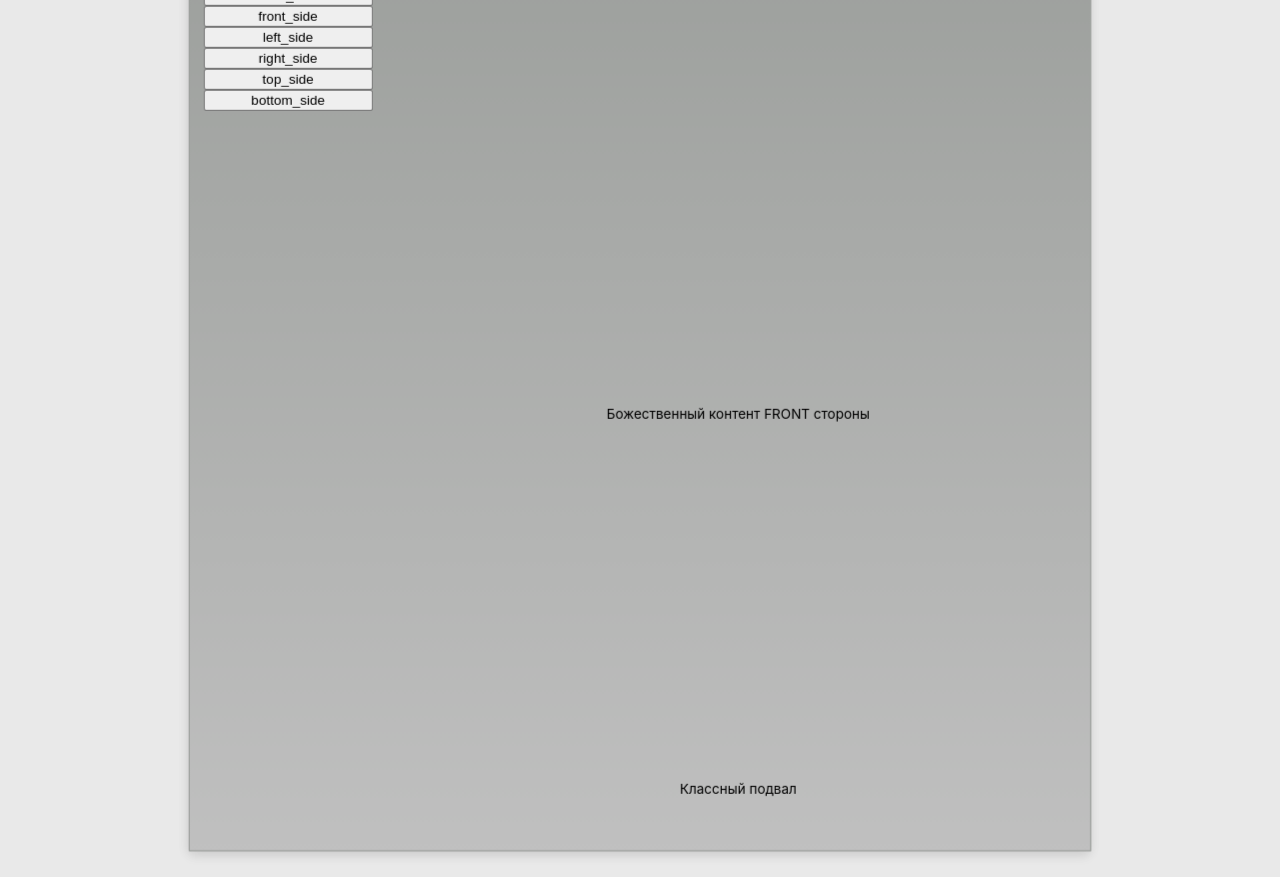
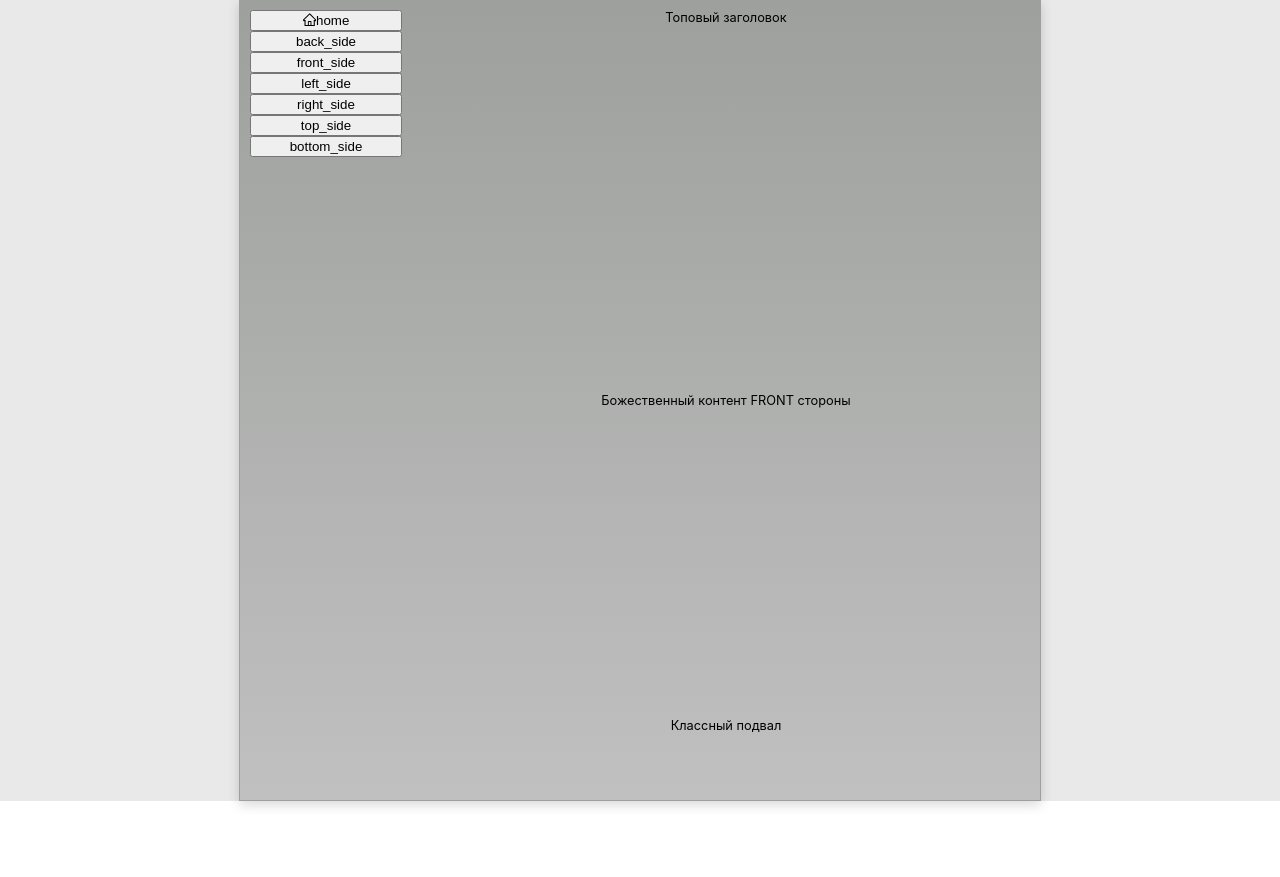
Before and after one commit to den-eshchenko/react-cube-router, a React (Create React App) app: page /front_side in a window 1280 px wide. After the commit the page ends 801 px from the top, so only its background shows below. Built offline with nearby package versions, Linux system fonts and the light colour scheme.

Commit message:
Добавил проверку на уже выбранную сторону, сделал вычисление высоты и положений сторон

```diff
--- a/src/components/Auth/Auth.tsx
+++ b/src/components/Auth/Auth.tsx
@@ -19,7 +19,7 @@ export function Auth() {
     useEffect(() => {
         const side = params.side;
         if (!side) {
-            navigateWithSearchParams('/front_side', 45)
+            navigateWithSearchParams('/front_side', '1, 1, 1')
         }
     // eslint-disable-next-line react-hooks/exhaustive-deps
     }, [])
--- a/src/components/Cube/Cube.module.css
+++ b/src/components/Cube/Cube.module.css
@@ -12,17 +12,16 @@
     flex: 1;
 }
 
-
 /* контейнер куба */
 .container {
     position: relative;
-    width: 20em;
-    height: 20em;
-    perspective: 999999px;
-    transition: .3s;
+    width: var(--window-height);
+    height: var(--window-height);
+    transition: .5s;
     display: flex;
     align-items: center;
     justify-content: center;
+    transform: scale3d(var(--scale-3d));
 }
 
 /* сам куб */
@@ -35,9 +34,11 @@
     justify-content: center;
     transition: 1s;
 }
+
 /* каждая сторона */
 .side {
     position: absolute;
+    /* backface-visibility: hidden; */
     width: inherit;
     height: inherit;
     display: flex;
@@ -47,29 +48,30 @@
     border: 1px solid #9da09d;
     box-shadow: rgba(0, 0, 0, 0.08) 0px 4px 12px;
 }
+
 /* позиции сторон */
 .front {
-    transform: translateZ(10em);
+    transform: translateZ(calc(var(--window-height) / 2));
     background: linear-gradient(#9da09d, #C0C0C0);
 }
 .back {
-    transform: rotateY(180deg) translateZ(10em);
+    transform: rotateY(180deg) translateZ(calc(var(--window-height) / 2));
     background: linear-gradient(#9da09d, #C0C0C0);
 }
 .right {
-    transform: rotateY(90deg) translateZ(10em);
+    transform: rotateY(90deg) translateZ(calc(var(--window-height) / 2));
     background: linear-gradient(#9da09d, #C0C0C0);
 }
 .left {
-    transform: rotateY(-90deg) translateZ(10em);
+    transform: rotateY(-90deg) translateZ(calc(var(--window-height) / 2));
     background: linear-gradient(#9da09d, #C0C0C0);
 }
 .top {
-    transform: rotateX(90deg) translateZ(10em);
+    transform: rotateX(90deg) translateZ(calc(var(--window-height) / 2));
     background: linear-gradient(#9da09d, #C0C0C0);
 }
 .bottom {
-    transform: rotateX(-90deg) translateZ(10em);
+    transform: rotateX(-90deg) translateZ(calc(var(--window-height) / 2));
     background: linear-gradient(#9da09d, #C0C0C0);
 }
 
--- a/src/components/Cube/Cube.tsx
+++ b/src/components/Cube/Cube.tsx
@@ -1,4 +1,4 @@
-import { useCallback, useLayoutEffect, useRef } from 'react';
+import { useCallback, useEffect, useLayoutEffect, useRef } from 'react';
 import { useParams, useSearchParams } from 'react-router-dom';
 import { setRotationStyleProperty } from '../../utils/setRotationStyleProperty';
 import { setSizeStyleProperty } from '../../utils/setSizeStyleProperty';
@@ -43,13 +43,12 @@ export const CubeRouting = () => {
     event.stopImmediatePropagation();
     const side = params.side || '';
 
-    // срабатывает по 2 раза - возможно можно чекать что уже стоит в значениях
-    if (event.target === containerRef.current && event.propertyName === "font-size") {
+    if (event.target === containerRef.current) {
       setSearchParams({ previousSide: side });
       setRotationStyleProperty(`/${side}`);
     }
-    if (event.target === cubeRef.current && event.propertyName === "font-size") {
-      setSizeStyleProperty(45);
+    if (event.target === cubeRef.current) {
+      setSizeStyleProperty('1, 1, 1');
     }
   }, [params.side, setSearchParams]);
 
@@ -58,6 +57,7 @@ export const CubeRouting = () => {
     const currentSide = `/${params.side}`;
 
     setRotationStyleProperty(currentSide);
+    document.documentElement.style.setProperty("--window-height", `${window.innerHeight}px`);
   // eslint-disable-next-line react-hooks/exhaustive-deps
   }, []);
 
--- a/src/components/NavigationBar/NavigationBar.tsx
+++ b/src/components/NavigationBar/NavigationBar.tsx
@@ -12,7 +12,6 @@ export const NavigationBar = () => {
   return (
     <>
       <button
-          style={{ fontSize: '100%' }}
           onClick={() => {
             handleChangeSide('/front_side');
           }}
@@ -21,7 +20,6 @@ export const NavigationBar = () => {
           home
         </button>
       <button
-        style={{ fontSize: '100%' }}
         onClick={() => {
           // при клике меняется url на /back_side, сохраняется текущее положение отрисованным,
           // начинается анимация перехода, после анимации меняется previousSide на текущий url
@@ -31,7 +29,6 @@ export const NavigationBar = () => {
         back_side
       </button>
       <button
-        style={{ fontSize: '100%' }}
         onClick={() => {
           handleChangeSide('/front_side');
         }}
@@ -39,7 +36,6 @@ export const NavigationBar = () => {
         front_side
       </button>
       <button
-        style={{ fontSize: '100%' }}
         onClick={() => {
           handleChangeSide('/left_side');
         }}
@@ -47,7 +43,6 @@ export const NavigationBar = () => {
         left_side
       </button>
       <button
-        style={{ fontSize: '100%' }}
         onClick={() => {
           handleChangeSide('/right_side');
         }}
@@ -55,7 +50,6 @@ export const NavigationBar = () => {
         right_side
       </button>
       <button
-        style={{ fontSize: '100%' }}
         onClick={() => {
           handleChangeSide('/top_side');
         }}
@@ -63,7 +57,6 @@ export const NavigationBar = () => {
         top_side
       </button>
       <button
-        style={{ fontSize: '100%' }}
         onClick={() => {
           handleChangeSide('/bottom_side');
         }}
--- a/src/components/SideLayout/SideLayout.module.css
+++ b/src/components/SideLayout/SideLayout.module.css
@@ -1,27 +1,23 @@
 .main_container {
-  font-size: 30%;
+  font-size: 80%;
   width: 100%;
   height: 100%;
   display: flex;
 }
 
 .navigation_container {
-  font-size: 100%;
-  height: 100%;
   display: flex;
   flex-direction: column;
   flex: 1;
-  padding: 1em;
+  padding: 10px;
 }
 
 .content_container {
-  width: 100%;
-  height: 100%;
   display: flex;
   flex-direction: column;
   justify-content: space-between;
   flex: 4;
-  padding: 1em;
+  padding: 10px;
 }
 
 .header {
--- a/src/hooks/useNavigateWithSearchParams.ts
+++ b/src/hooks/useNavigateWithSearchParams.ts
@@ -6,13 +6,17 @@ export const useNavigateWithSearchParams = () => {
     const [searchParams] = useSearchParams();
     const previousSide = searchParams.get('previousSide') || 'front_side';
 
-    const navigateWithSearchParams = (nextSide: string, size = 10) => {
+    const navigateWithSearchParams = (nextSide: string, scale3d = '.5, .5, .5') => {
+        if (nextSide.split('/')[1] === previousSide) {
+            return;
+        }
+
         const options = {
             pathname: nextSide,
             search: `?${createSearchParams({ previousSide: previousSide })}`,
         };
 
-        setSizeStyleProperty(size);
+        setSizeStyleProperty(scale3d);
         navigate(options);
     };
 
--- a/src/index.css
+++ b/src/index.css
@@ -1,6 +1,7 @@
 :root {
   --side-3d: 0;
-  --size: 45px;
+  --scale-3d: 1, 1, 1;
+  --window-height: 500px;
 }
 
 html, body {
@@ -8,7 +9,7 @@ html, body {
   padding: 0;
   height: 100%;
   box-sizing: border-box;
-  font-size: var(--size);
+  font-size: 16px;
 }
 
 body {
@@ -36,9 +37,3 @@ code {
 .width100 {
   width: 100%;
 }
-
-.ant-btn {
-  height: 2em;
-  padding: .1em .1em;
-  border-radius: .5em;
-}
--- a/src/utils/setSizeStyleProperty.ts
+++ b/src/utils/setSizeStyleProperty.ts
@@ -1,3 +1,3 @@
-export const setSizeStyleProperty = (size: number) => {
-    document.documentElement.style.setProperty("--size", `${size}px`);
+export const setSizeStyleProperty = (scale3d: string) => {
+    document.documentElement.style.setProperty("--scale-3d", scale3d);
 };
```
